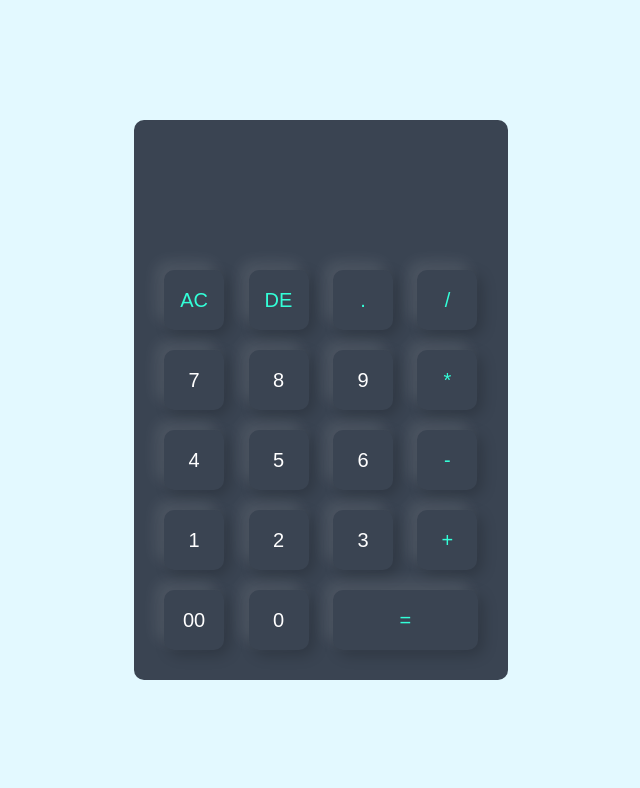
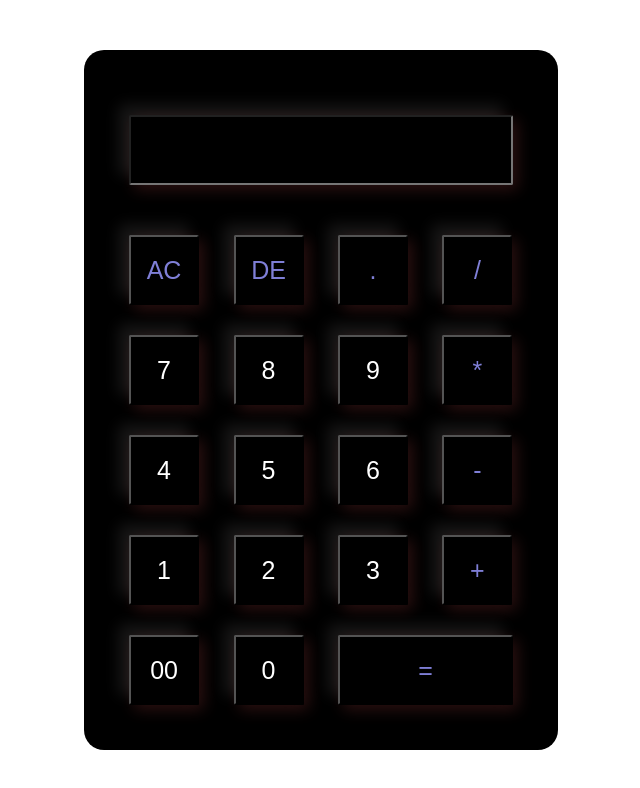
Before and after one commit to Ayomide-Bakrin/Simple-Calculator, a plain HTML site: page index.html in a window 1280 px wide. Shown: the whole page, without its empty margins (319-959 px from the left). Drawn offline with Linux system fonts and the light colour scheme.

Commit message:
first-commit

```diff
--- a/index.html
+++ b/index.html
@@ -8,8 +8,8 @@
     <title>Simple Calculator - Using Javascript</title>
   </head>
   <body>
-    <div class="container">
-      <div class="calculator">
+    <div class="main">
+      <div class="calculator-body">
         <form>
           <div class="display">
             <input type="text" name="display" />
--- a/style.css
+++ b/style.css
@@ -5,35 +5,32 @@
   font-family: "Poppins", sans-serif;
 }
 
-.container {
+.main {
   width: 100%;
   height: 100vh;
-  background-color: #e3f9ff;
+  background-color: #fff;
   display: flex;
   align-items: center;
   justify-content: center;
 }
 
-.calculator {
-  background-color: #3a4452;
-  padding: 20px;
-  border-radius: 10px;
+.calculator-body {
+  background-color: #000;
+  padding: 30px;
+  border-radius: 20px;
 }
 
-.calculator form input {
-  border: 0;
-  outline: 0;
-  width: 60px;
-  height: 60px;
-  border-radius: 10px;
-  /* right bottom */
-  box-shadow: -8px -8px 15px rgba(255, 255, 255, 0.1),
-    5px 5px 15px rgba(0, 0, 0, 0.2);
+.calculator-body form input {
+  color: #fff;
+  width: 70px;
+  height: 70px;
+  border-radius: 2px;
+  box-shadow: -10px -10px 15px rgba(241, 235, 235, 0.1),
+    5px 5px 15px rgba(209, 79, 79, 0.2);
   background-color: transparent;
-  font-size: 20px;
-  color: #fff;
+  font-size: 25px;
   cursor: pointer;
-  margin: 10px;
+  margin: 15px;
 }
 
 form .display {
@@ -46,13 +43,12 @@ form .display input {
   text-align: right;
   flex: 1;
   font-size: 45px;
-  box-shadow: none;
 }
 
 form input.equal {
-  width: 145px;
+  width: 175px;
 }
 
 form input.calculating {
-  color: #33ffd8;
+  color: rgb(127, 127, 215);
 }
```
